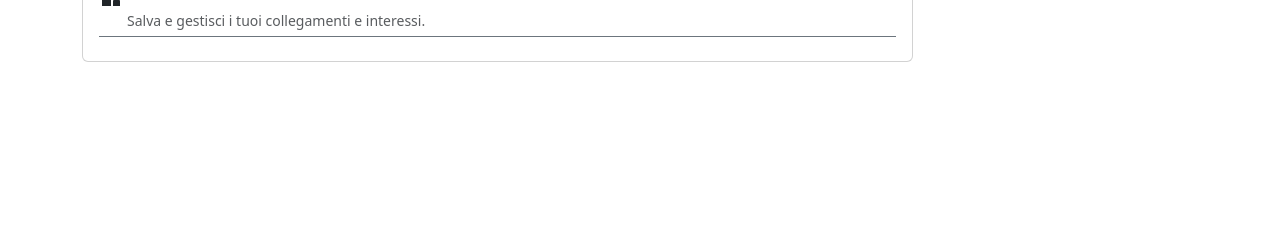
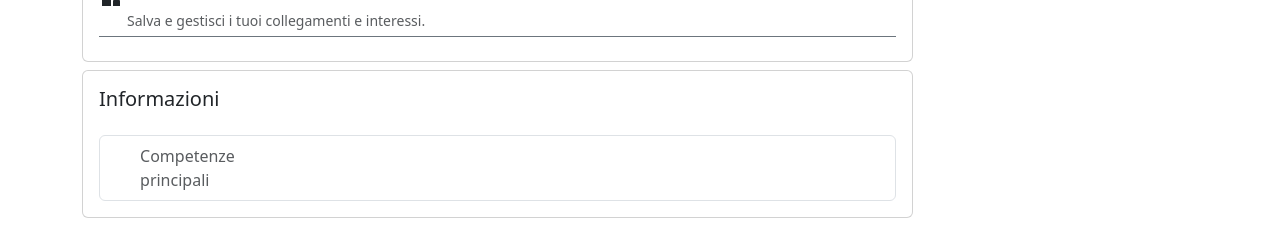
Before and after one commit to Frelser77/linkdin-redux, a React (Create React App) app: page /profile/me in a window 1280 px wide. Shown: the part 723-952 px from the top of the page. Before the commit the page ends 817 px from the top, so only its background shows below. Built offline with nearby package versions, Linux system fonts and the light colour scheme; no server answers.

Commit message:
WIP-Adjustament2

```diff
--- a/src/App.css
+++ b/src/App.css
@@ -1,5 +1,5 @@
 .btn-outline-secondary {
-	transition: background 0.3s ease-in-out;
+	transition: background-color 0.3s ease-in-out;
 }
 .btn-outline-secondary:hover {
 	background-color: #0a66c2;
--- a/src/components/AllProfiles.jsx
+++ b/src/components/AllProfiles.jsx
@@ -11,8 +11,8 @@ const AllProfiles = () => {
 				profiles.map((profile) => (
 					<Col className="my-2">
 						<Card className="h-100 shadow">
-							<CardBody className="d-flex flex-column align-items-center">
-								<div className="d-flex align-items-start mb-2 pt-2 pb-3">
+							<CardBody className="d-flex flex-column">
+								<div className="d-flex align-items-start mb-auto pt-2 pb-3">
 									<div>
 										<img
 											src={profile && profile.image}
@@ -22,14 +22,14 @@ const AllProfiles = () => {
 										/>
 									</div>
 									<div className="ms-1">
-										<div className="truncate">
+										<div>
 											{profile && profile.name} {"  "}
 											{profile && profile.surname}
 										</div>
 										<div className="text-muted">{profile && profile.title}</div>
 									</div>
 								</div>
-								<div>
+								<div className="d-flex align-items-center mx-auto">
 									<NavLink
 										to="/messages"
 										className="btn btn-outline-secondary rounded-pill ps-2 pe-3 mt-3 pb-2 py-1 text-center"
--- a/src/components/Profile.jsx
+++ b/src/components/Profile.jsx
@@ -166,6 +166,21 @@ function Profile() {
 						</Card.Text>
 					</Card.Body>
 				</Card>
+				<Card className="mb-2">
+					<Card.Body>
+						<Card.Title className="mb-0">Informazioni</Card.Title>
+						<Card.Text className="mt-3 mb-4 text-muted">{profile && profile.bio}</Card.Text>
+						<Card.Text className="d-flex py-1 border rounded-2">
+							<Row className="p-1">
+								<Col xs={2}></Col>
+								<Col xs={10}>
+									<CardText className="mb-0 text-muted">Competenze principali</CardText>
+									<CardText className="mb-0 text-muted">{profile && profile.title}</CardText>
+								</Col>
+							</Row>
+						</Card.Text>
+					</Card.Body>
+				</Card>
 			</Col>
 			{/* SIDE BAR */}
 			<Col md={3} className="d-none d-md-block">
```
Lines whose indentation alone changed are shown as unchanged.
